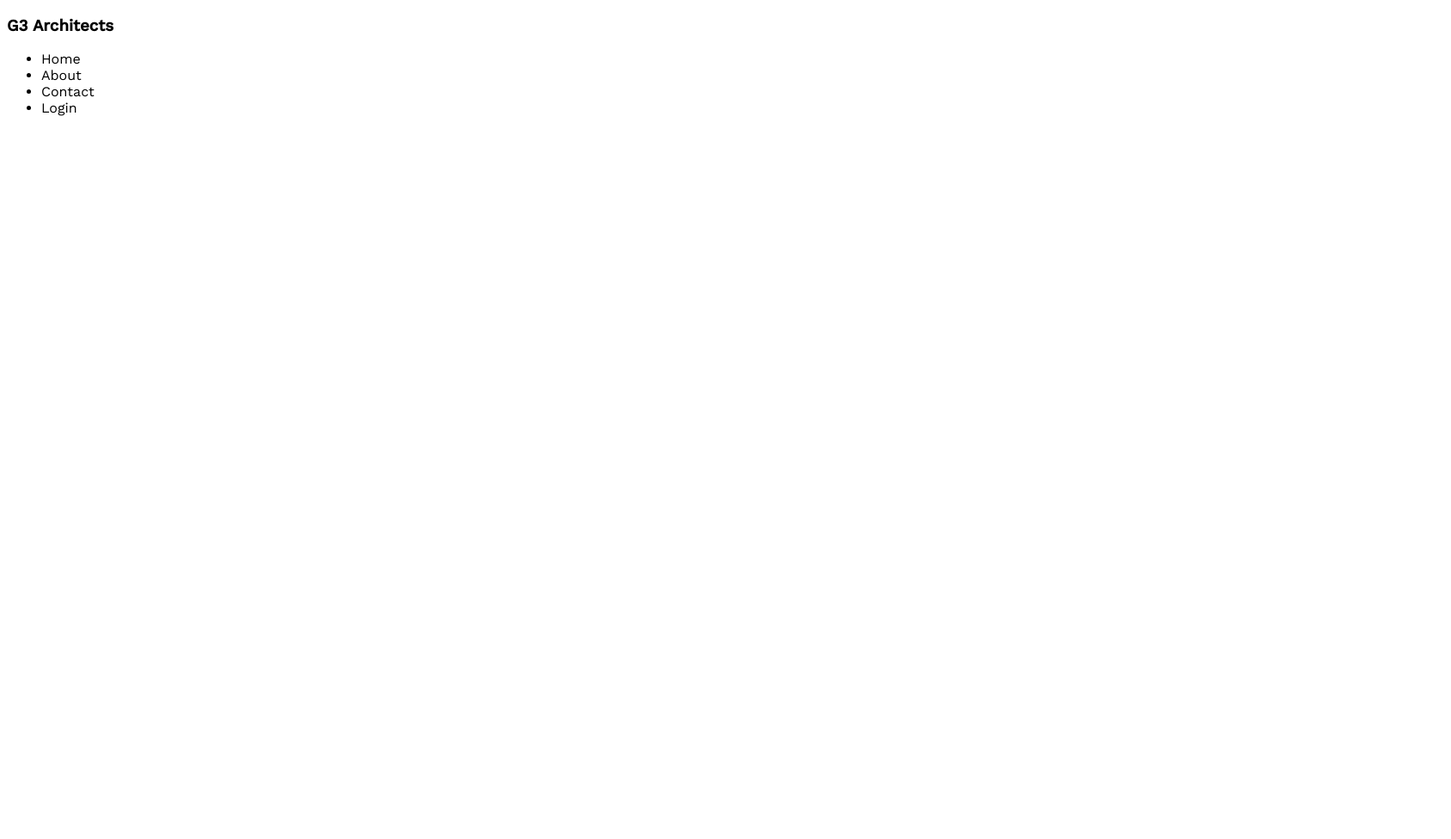
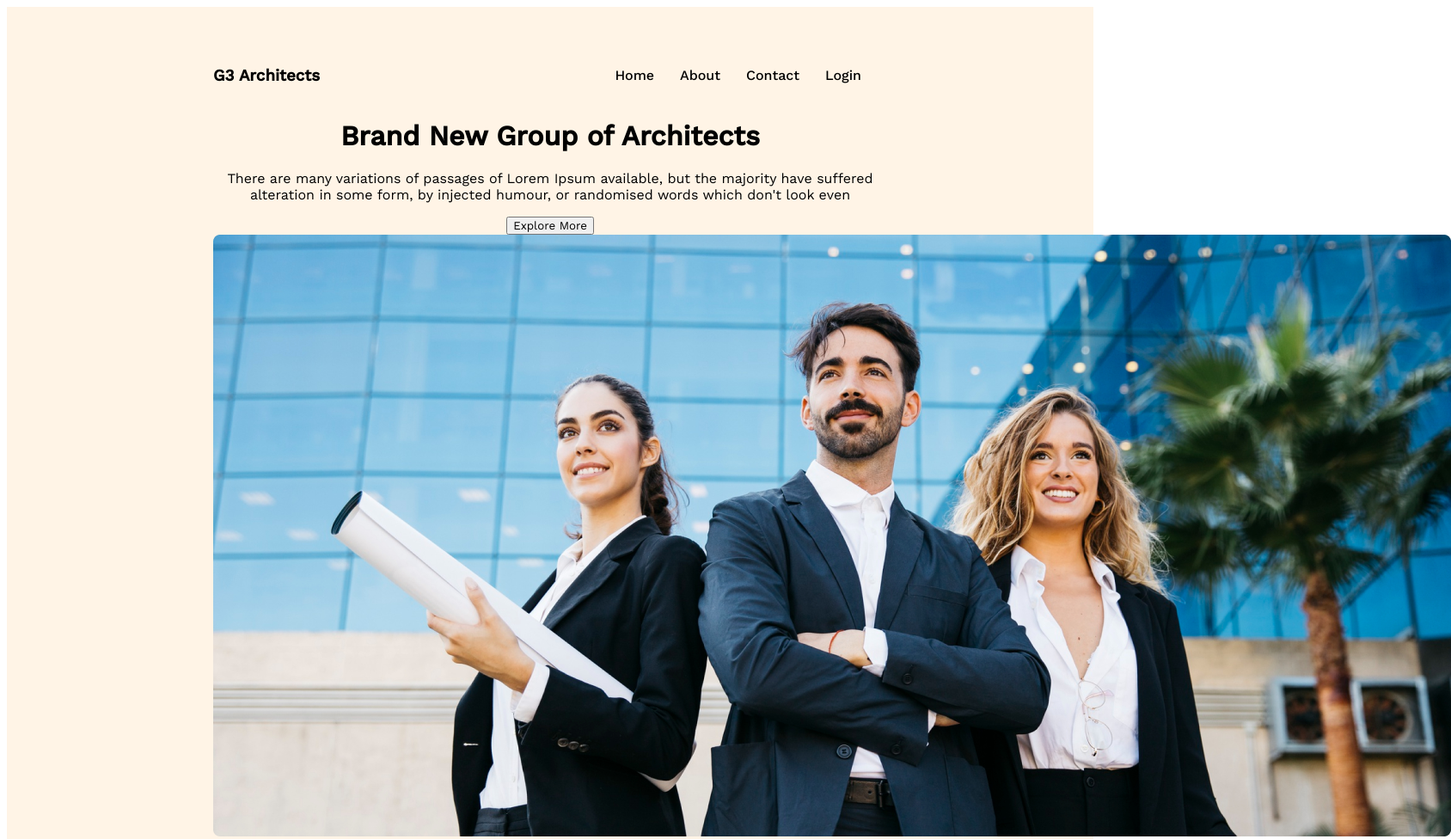
Before and after one commit to shakilprogrammer/g3-arthitects-website, a plain HTML site: page index.html in a window 1280 px wide. Shown: the top 976 px of the page at 86% size, 1688 px wide, since content can reach past the window. Before the commit the page ends 800 px from the top, so only its background shows below. Drawn offline with nearby package versions, Linux system fonts and the light colour scheme.

Commit message:
banner content added

```diff
--- a/index.html
+++ b/index.html
@@ -10,7 +10,7 @@
 <body>
     <header>
         <nav>
-            <h3>G3 Architects</h3>
+            <h3 class="nav-title">G3 Architects</h3>
             <ul>
                 <li><a href=""></a>Home</li>
                 <li><a href=""></a>About</li>
@@ -18,6 +18,16 @@
                 <li><a href=""></a>Login</li>
             </ul>
         </nav>
+        <div class="banner">
+       <div class="banner-content">
+        <h1>Brand New Group of Architects </h1>
+        <p class="banner-description">
+            There are many variations of passages of Lorem Ipsum available, but the majority have suffered alteration in some form, by injected humour, or randomised words which don't look even
+        </p>
+        <button class="btn-primary">Explore More</button>
+       </div>
+        <img src="images/banner.png" alt="">
+        </div>
     </header>
     <main>
 
--- a/styles/artchitects.css
+++ b/styles/artchitects.css
@@ -4,3 +4,46 @@
 *{
     font-family: 'Work Sans', sans-serif;
 }
+/*header style*/
+header{
+  background: rgba(255, 144, 14, 0.10);
+  padding: 50px 240px;
+
+}
+nav{
+  display: flex;
+  justify-content: space-between ;
+  align-items: center;
+}
+.nav-tilte{
+  font-size: 3rem;
+  font-weight: 700;
+  color: #131313;
+}
+nav > ul{
+  display: flex;
+}
+nav li{
+   list-style: none;
+   margin-right: 30px;
+   font-weight: 500;
+   font-size: 1rem;
+  }
+  nav li a{
+    text-decoration: none;
+    color: #424242;
+  }
+ /* banner styles*/
+ .banner-content{
+  max-width: 800px;
+  text-align: center;
+  margin: 0 auto;
+ }
+ .banner-title{
+  font-size: 4rem;
+  font-weight: 700;
+  color: #131313;
+ }
+.banner-description{
+
+}
```
